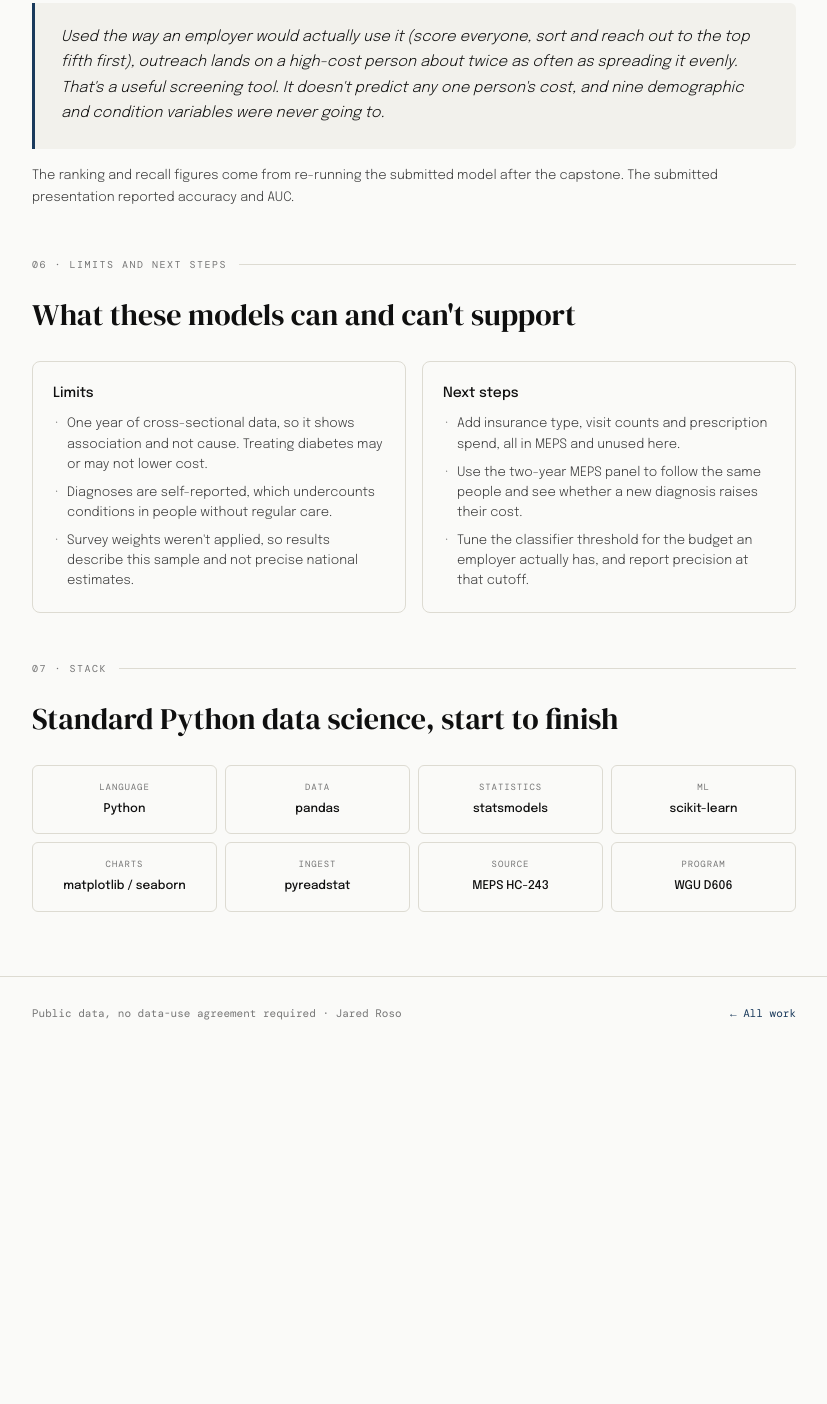
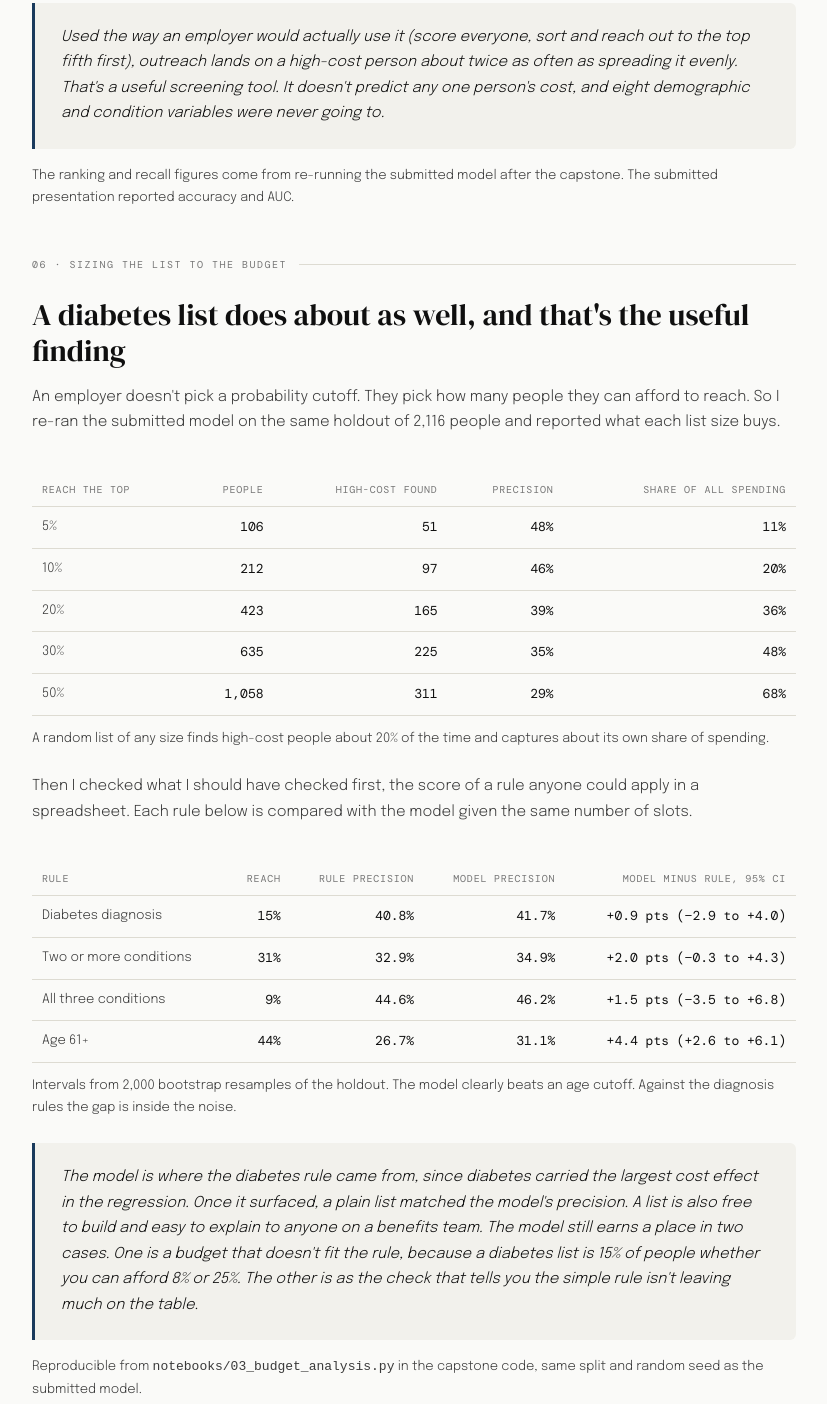
Before and after one commit to PirateUnderAPalm/portfolio, a plain HTML site: page healthcare-cost-prediction/index.html in a window 1280 px wide. Shown: the part 3519-4923 px from the top of the page, without its empty margins (226-1053 px from the left). Before the commit the page ends 4649 px from the top, so only its background shows below. Drawn offline with nearby package versions, Linux system fonts and the light colour scheme.

Commit message:
feat(healthcare): add budget sizing and rule comparison section
Precision and spend captured at each list size, plus model vs simple
diagnosis rules with bootstrap CIs. A diabetes list ties the model.
Fixes 'nine variables' (eight predictors) and renumbers sections.

Co-Authored-By: Claude Opus 5.5 <noreply@anthropic.com>

```diff
--- a/healthcare-cost-prediction/index.html
+++ b/healthcare-cost-prediction/index.html
@@ -112,13 +112,43 @@
       <div class="kpi"><div class="kpi-num">10%</div><div class="kpi-label">Recall at default cutoff</div><div class="kpi-desc">Left at 0.5, it flags very few people. Use it as a ranker.</div></div>
     </div>
     <div class="callout">
-      <p>Used the way an employer would actually use it (score everyone, sort and reach out to the top fifth first), outreach lands on a high-cost person about twice as often as spreading it evenly. That's a useful screening tool. It doesn't predict any one person's cost, and nine demographic and condition variables were never going to.</p>
+      <p>Used the way an employer would actually use it (score everyone, sort and reach out to the top fifth first), outreach lands on a high-cost person about twice as often as spreading it evenly. That's a useful screening tool. It doesn't predict any one person's cost, and eight demographic and condition variables were never going to.</p>
     </div>
     <p style="margin-top:16px;font-size:13px">The ranking and recall figures come from re-running the submitted model after the capstone. The submitted presentation reported accuracy and AUC.</p>
   </section>
 
   <section>
-    <div class="section-label">06 · Limits and next steps</div>
+    <div class="section-label">06 · Sizing the list to the budget</div>
+    <h2>A diabetes list does about as well, and that's the useful finding</h2>
+    <p>An employer doesn't pick a probability cutoff. They pick how many people they can afford to reach. So I re-ran the submitted model on the same holdout of 2,116 people and reported what each list size buys.</p>
+    <div style="overflow-x:auto"><table class="data">
+      <tr><th>Reach the top</th><th class="num">People</th><th class="num">High-cost found</th><th class="num">Precision</th><th class="num">Share of all spending</th></tr>
+      <tr><td>5%</td><td class="num">106</td><td class="num">51</td><td class="num">48%</td><td class="num">11%</td></tr>
+      <tr><td>10%</td><td class="num">212</td><td class="num">97</td><td class="num">46%</td><td class="num">20%</td></tr>
+      <tr><td>20%</td><td class="num">423</td><td class="num">165</td><td class="num">39%</td><td class="num">36%</td></tr>
+      <tr><td>30%</td><td class="num">635</td><td class="num">225</td><td class="num">35%</td><td class="num">48%</td></tr>
+      <tr><td>50%</td><td class="num">1,058</td><td class="num">311</td><td class="num">29%</td><td class="num">68%</td></tr>
+    </table></div>
+    <p style="margin-top:12px;font-size:13px">A random list of any size finds high-cost people about 20% of the time and captures about its own share of spending.</p>
+
+    <p style="margin-top:24px">Then I checked what I should have checked first, the score of a rule anyone could apply in a spreadsheet. Each rule below is compared with the model given the same number of slots.</p>
+    <div style="overflow-x:auto"><table class="data">
+      <tr><th>Rule</th><th class="num">Reach</th><th class="num">Rule precision</th><th class="num">Model precision</th><th class="num">Model minus rule, 95% CI</th></tr>
+      <tr><td>Diabetes diagnosis</td><td class="num">15%</td><td class="num">40.8%</td><td class="num">41.7%</td><td class="num">+0.9 pts (−2.9 to +4.0)</td></tr>
+      <tr><td>Two or more conditions</td><td class="num">31%</td><td class="num">32.9%</td><td class="num">34.9%</td><td class="num">+2.0 pts (−0.3 to +4.3)</td></tr>
+      <tr><td>All three conditions</td><td class="num">9%</td><td class="num">44.6%</td><td class="num">46.2%</td><td class="num">+1.5 pts (−3.5 to +6.8)</td></tr>
+      <tr><td>Age 61+</td><td class="num">44%</td><td class="num">26.7%</td><td class="num">31.1%</td><td class="num">+4.4 pts (+2.6 to +6.1)</td></tr>
+    </table></div>
+    <p style="margin-top:12px;font-size:13px">Intervals from 2,000 bootstrap resamples of the holdout. The model clearly beats an age cutoff. Against the diagnosis rules the gap is inside the noise.</p>
+
+    <div class="callout">
+      <p>The model is where the diabetes rule came from, since diabetes carried the largest cost effect in the regression. Once it surfaced, a plain list matched the model's precision. A list is also free to build and easy to explain to anyone on a benefits team. The model still earns a place in two cases. One is a budget that doesn't fit the rule, because a diabetes list is 15% of people whether you can afford 8% or 25%. The other is as the check that tells you the simple rule isn't leaving much on the table.</p>
+    </div>
+    <p style="margin-top:16px;font-size:13px">Reproducible from <code>notebooks/03_budget_analysis.py</code> in the capstone code, same split and random seed as the submitted model.</p>
+  </section>
+
+  <section>
+    <div class="section-label">07 · Limits and next steps</div>
     <h2>What these models can and can't support</h2>
     <div class="cards">
       <div class="card">
@@ -134,14 +164,14 @@
         <ul class="list">
           <li>Add insurance type, visit counts and prescription spend, all in MEPS and unused here.</li>
           <li>Use the two-year MEPS panel to follow the same people and see whether a new diagnosis raises their cost.</li>
-          <li>Tune the classifier threshold for the budget an employer actually has, and report precision at that cutoff.</li>
+          <li>Compare the model and the diabetes list on the two-year panel, to see which one holds up when the second year's costs come in.</li>
         </ul>
       </div>
     </div>
   </section>
 
   <section>
-    <div class="section-label">07 · Stack</div>
+    <div class="section-label">08 · Stack</div>
     <h2>Standard Python data science, start to finish</h2>
     <div class="stack">
       <div class="stack-item"><div class="stack-cat">Language</div><div class="stack-name">Python</div></div>
```
